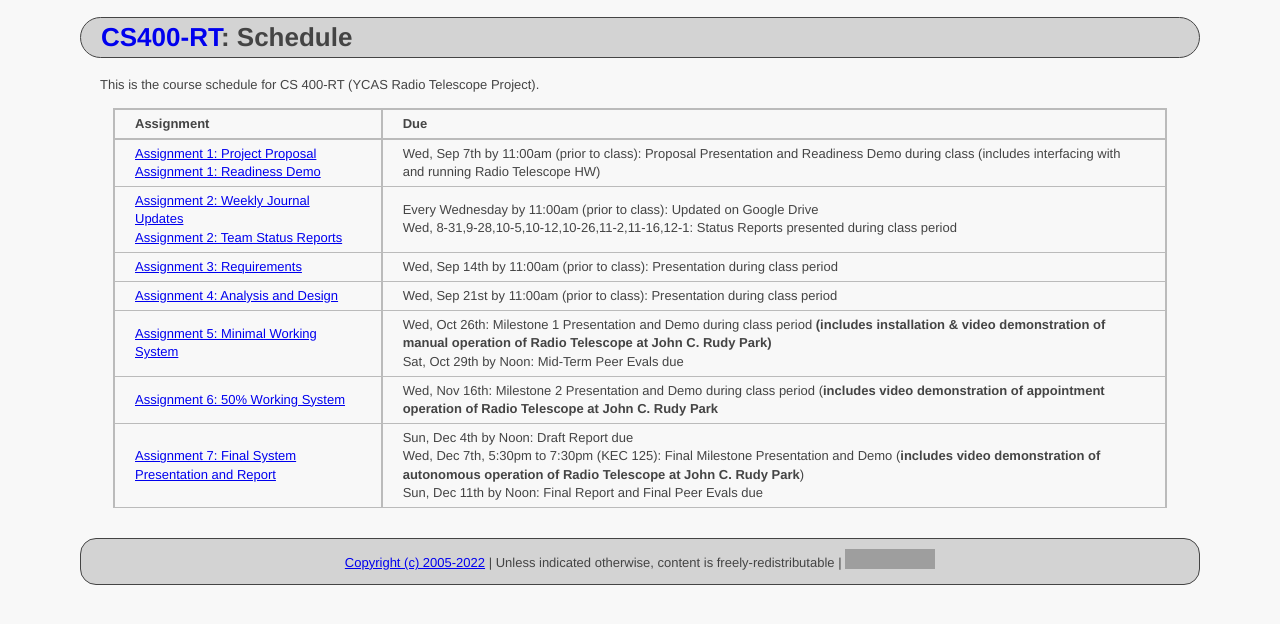
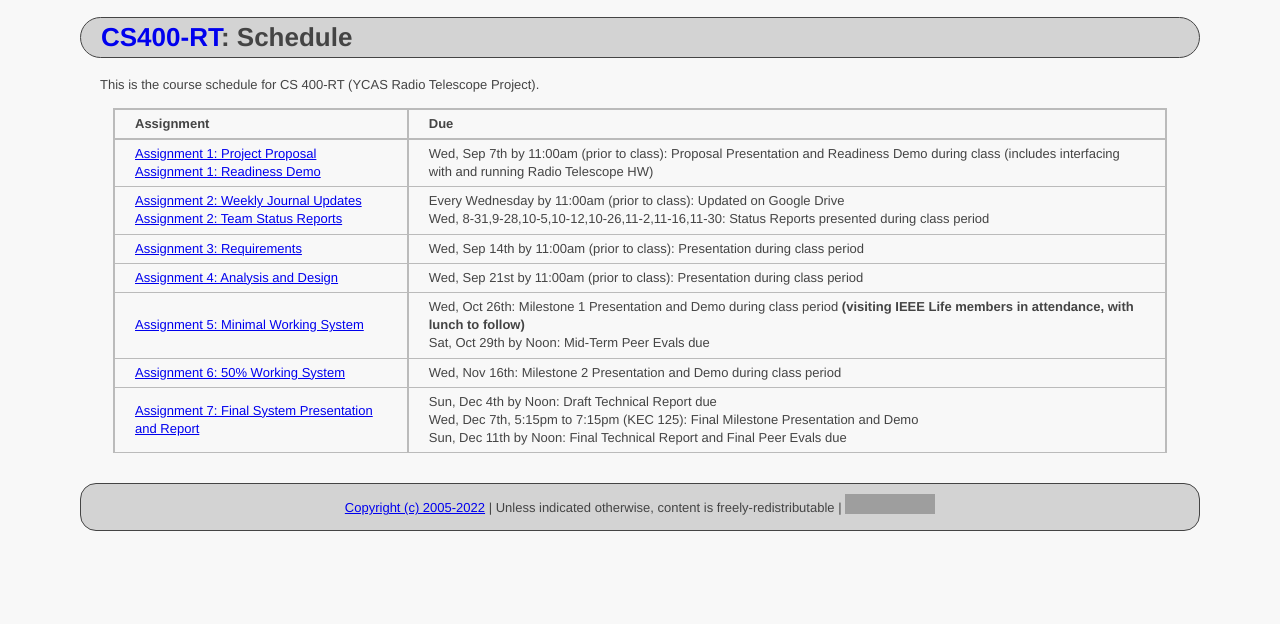
Before and after one commit to ycpcs/cs400-fall2022-RT, a Jekyll site: the page built from schedule.md, in a window 1280 px wide. Shown: the top 624 px of the page. Built offline with Jekyll 4.4.1, drawn with Linux system fonts in a browser that asks for light colours; grey boxes are pictures that could not be loaded.

Commit message:
news and status updates

```diff
--- a/schedule.md
+++ b/schedule.md
@@ -9,9 +9,9 @@ This is the course schedule for CS 400-RT (YCAS Radio Telescope Project).
 **Assignment** | **Due**
 :--------------|:---------
 [Assignment 1: Project Proposal](assign/assign01.html)<br>[Assignment 1: Readiness Demo](assign/assign01.html)  | Wed, Sep 7th by 11:00am (prior to class): Proposal Presentation and Readiness Demo during class (includes interfacing with and running Radio Telescope HW)
-[Assignment 2: Weekly Journal Updates](assign/assign02.html)<br>[Assignment 2: Team Status Reports](assign/assign02.html) | Every Wednesday by 11:00am (prior to class): Updated on Google Drive<br> Wed, 8-31,9-28,10-5,10-12,10-26,11-2,11-16,12-1: Status Reports presented during class period
+[Assignment 2: Weekly Journal Updates](assign/assign02.html)<br>[Assignment 2: Team Status Reports](assign/assign02.html) | Every Wednesday by 11:00am (prior to class): Updated on Google Drive<br> Wed, 8-31,9-28,10-5,10-12,10-26,11-2,11-16,11-30: Status Reports presented during class period
 [Assignment 3: Requirements](assign/assign03.html)                         | Wed, Sep 14th by 11:00am (prior to class): Presentation during class period
 [Assignment 4: Analysis and Design](assign/assign04.html)                  | Wed, Sep 21st by 11:00am (prior to class): Presentation during class period
-[Assignment 5: Minimal Working System](assign/assign05.html)| Wed, Oct 26th: Milestone 1 Presentation and Demo during class period **(includes installation & video demonstration of manual operation of Radio Telescope at John C. Rudy Park)**<br> Sat, Oct 29th by Noon: Mid-Term Peer Evals due
-[Assignment 6: 50% Working System](assign/assign06.html)                   | Wed, Nov 16th: Milestone 2 Presentation and Demo during class period (**includes video demonstration of appointment operation of Radio Telescope at John C. Rudy Park**
-[Assignment 7: Final System Presentation and Report](assign/assign07.html) | Sun, Dec 4th by Noon: Draft Report due<br>Wed, Dec 7th, 5:30pm to 7:30pm (KEC 125): Final Milestone Presentation and Demo (**includes video demonstration of autonomous operation of Radio Telescope at John C. Rudy Park**)<br>Sun, Dec 11th by Noon: Final Report and Final Peer Evals due
+[Assignment 5: Minimal Working System](assign/assign05.html)| Wed, Oct 26th: Milestone 1 Presentation and Demo during class period **(visiting IEEE Life members in attendance, with lunch to follow)**<br> Sat, Oct 29th by Noon: Mid-Term Peer Evals due
+[Assignment 6: 50% Working System](assign/assign06.html)                   | Wed, Nov 16th: Milestone 2 Presentation and Demo during class period
+[Assignment 7: Final System Presentation and Report](assign/assign07.html) | Sun, Dec 4th by Noon: Draft Technical Report due<br>Wed, Dec 7th, 5:15pm to 7:15pm (KEC 125): Final Milestone Presentation and Demo<br>Sun, Dec 11th by Noon: Final Technical Report and Final Peer Evals due
```
Also changed, not shown: index.md (+9 -3 lines).
